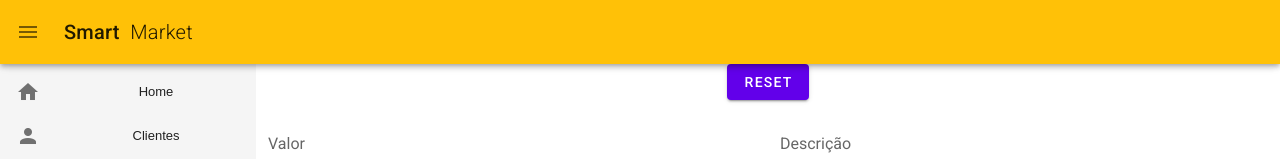
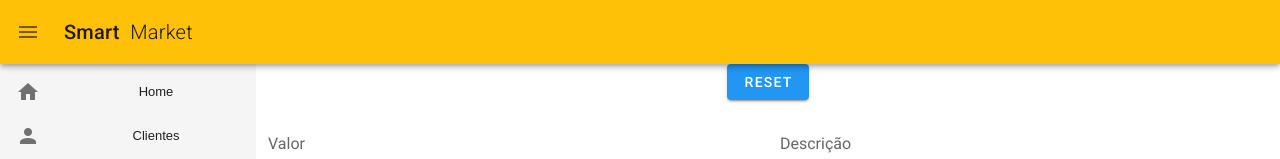
Before and after one commit to fabricadeprogramador/t25-smart-market-admin, a Vue app: page /produtos in a window 1280 px wide. Shown: the top 159 px of the page. Built offline with nearby package versions, Linux system fonts and the light colour scheme; no server answers.

Commit message:
modificando produto

```diff
--- a/src/views/Produto.vue
+++ b/src/views/Produto.vue
@@ -6,12 +6,12 @@
         border="left"
         close-text="Close Alert"
         class="text-center"
-        color="deep-purple accent-4"
+        color="info"
         dark
         dismissible
       >PRODUTO EDITADO COM SUCESSO!</v-alert>
       <div class="text-center">
-        <v-btn v-if="!alert" color="deep-purple accent-4" dark @click="alert = true">Reset</v-btn>
+        <v-btn v-if="!alert" color="info" dark @click="alert = true">Reset</v-btn>
       </div>
     </div>
 
@@ -63,6 +63,7 @@
               :items="departamentos"
               item-text="nome"
               label="Departamentos"
+              return-object
             ></v-select>
           </v-col>
         </v-row>
@@ -162,7 +163,7 @@ export default {
     imagem: "",
     marca: "",
     departamentos: [],
-    departamento: { _id: "_id", nome: "nome" },
+    departamento: {},
     alert: false
   }),
   methods: {
```
